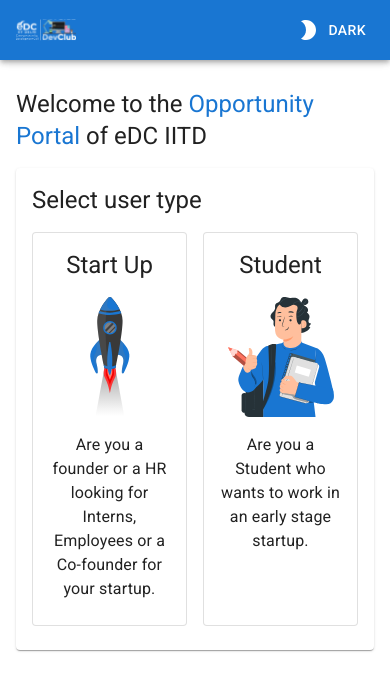
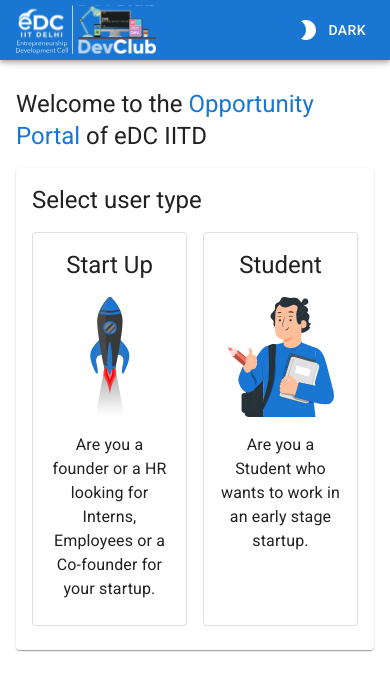
Before and after one commit to eDC-IITD/Opportunity-Portal-Client, a React (Create React App) app: page / in a window 390 px wide. Shown: the top 690 px of the page. Built offline with nearby package versions, Linux system fonts and the light colour scheme; no server answers.

Commit message:
Update responsiveAppBar.js

```diff
--- a/src/components/responsiveAppBar.js
+++ b/src/components/responsiveAppBar.js
@@ -37,7 +37,7 @@
               src={eDCLogo}
               alt="eDCLogo"
               loading="lazy"
-              width={60}
+              width={140}
               height={60}
               style={{ cursor: 'pointer' }}
               onClick={() => {
```
